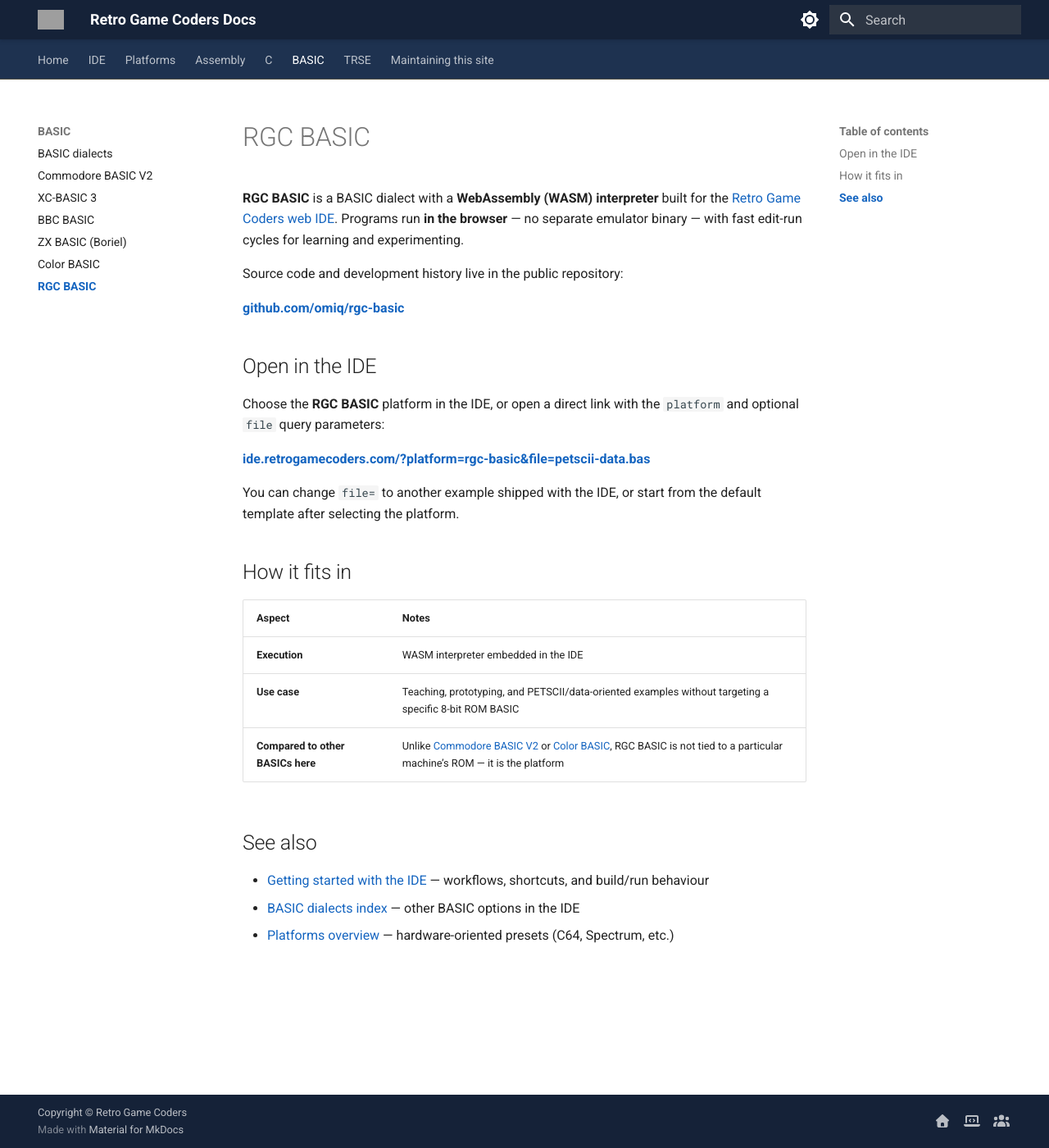
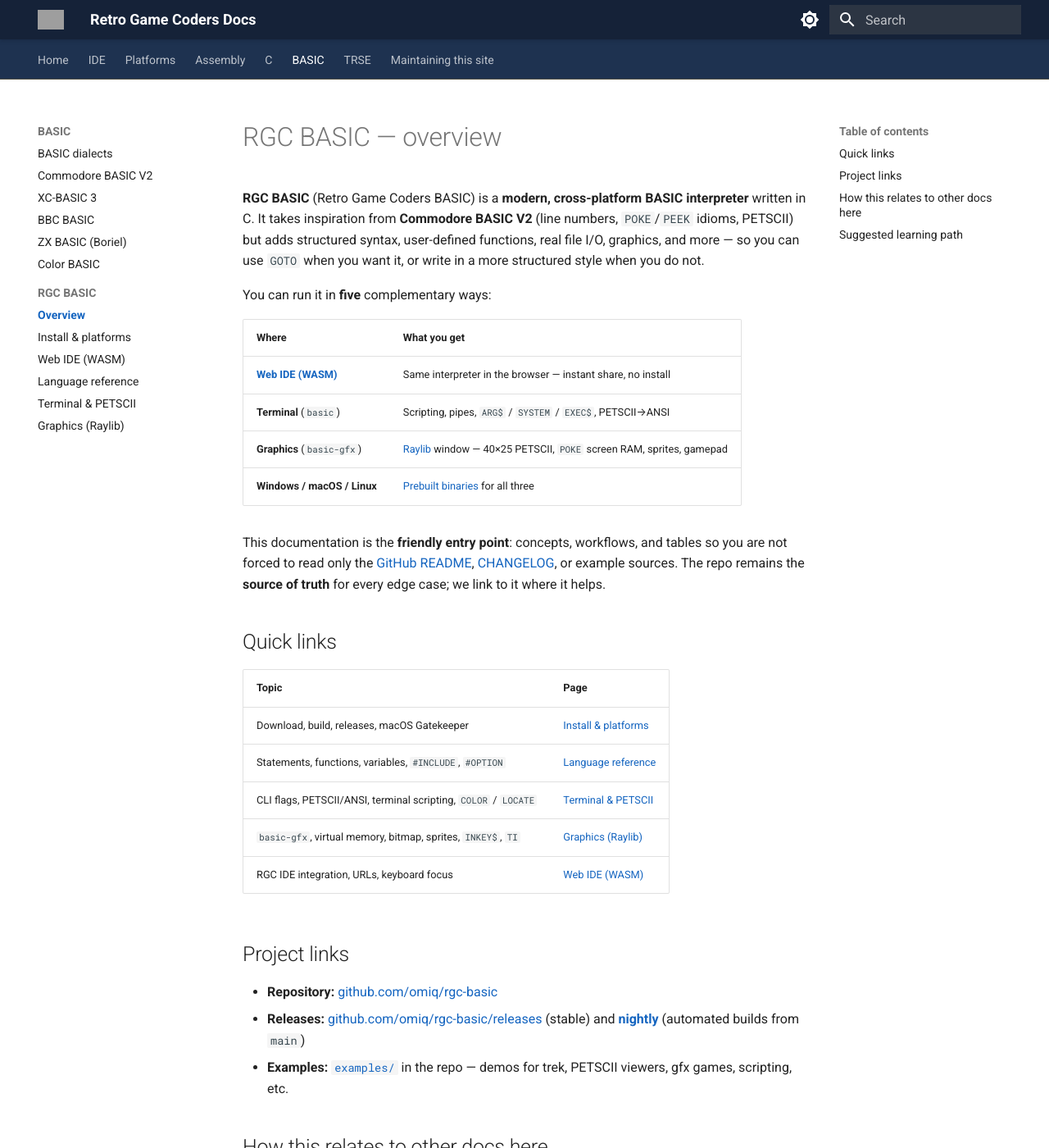
Before and after one commit to omiq/retrodocs, an MkDocs documentation site: the page built from docs/basic/rgc-basic.md, in a window 1280 px wide and 1400 px high. Shown: the whole window at 82% size. Built offline with MkDocs 1.6.1 and Material for MkDocs 9.7.7, drawn with Linux system fonts in a browser that asks for light colours; some of the changed text lies outside the part shown; grey boxes are pictures that could not be loaded.

Commit message:
retrodocs: expand RGC BASIC into multi-page guide
Add install, Web IDE, language summary, terminal/PETSCII, and Raylib
graphics pages; nested BASIC nav; update indexes and MAINTAINING.

Co-authored-by: Chris Garrett <chris@chrisg.com>

```diff
--- a/docs/basic/rgc-basic.md
+++ b/docs/basic/rgc-basic.md
@@ -1,34 +1,48 @@
----
-title: RGC BASIC
-description: Retro Game Coders BASIC — WebAssembly interpreter integrated in the RGC IDE.
+# RGC BASIC — overview
+
+**RGC BASIC** (Retro Game Coders BASIC) is a **modern, cross-platform BASIC interpreter** written in C. It takes inspiration from **Commodore BASIC V2** (line numbers, `POKE`/`PEEK` idioms, PETSCII) but adds structured syntax, user-defined functions, real file I/O, graphics, and more — so you can use `GOTO` when you want it, or write in a more structured style when you do not.
+
+You can run it in **five** complementary ways:
+
+| Where | What you get |
+|--------|----------------|
+| **[Web IDE (WASM)](rgc-basic/web-ide.md)** | Same interpreter in the browser — instant share, no install |
+| **Terminal** (`basic`) | Scripting, pipes, `ARG$` / `SYSTEM` / `EXEC$`, PETSCII→ANSI |
+| **Graphics** (`basic-gfx`) | [Raylib](https://www.raylib.com/) window — 40×25 PETSCII, `POKE` screen RAM, sprites, gamepad |
+| **Windows / macOS / Linux** | [Prebuilt binaries](https://github.com/omiq/rgc-basic/releases) for all three |
+
+This documentation is the **friendly entry point**: concepts, workflows, and tables so you are not forced to read only the [GitHub README](https://github.com/omiq/rgc-basic/blob/main/README.md), [CHANGELOG](https://github.com/omiq/rgc-basic/blob/main/CHANGELOG.md), or example sources. The repo remains the **source of truth** for every edge case; we link to it where it helps.
+
+## Quick links
+
+| Topic | Page |
+|--------|------|
+| Download, build, releases, macOS Gatekeeper | [Install & platforms](rgc-basic/install.md) |
+| Statements, functions, variables, `#INCLUDE`, `#OPTION` | [Language reference](rgc-basic/language.md) |
+| CLI flags, PETSCII/ANSI, terminal scripting, `COLOR` / `LOCATE` | [Terminal & PETSCII](rgc-basic/terminal-petscii.md) |
+| `basic-gfx`, virtual memory, bitmap, sprites, `INKEY$`, `TI` | [Graphics (Raylib)](rgc-basic/graphics-raylib.md) |
+| RGC IDE integration, URLs, keyboard focus | [Web IDE (WASM)](rgc-basic/web-ide.md) |
+
+## Project links
+
+- **Repository:** [github.com/omiq/rgc-basic](https://github.com/omiq/rgc-basic)
+- **Releases:** [github.com/omiq/rgc-basic/releases](https://github.com/omiq/rgc-basic/releases) (stable) and [**nightly**](https://github.com/omiq/rgc-basic/releases/tag/nightly) (automated builds from `main`)
+- **Examples:** [`examples/`](https://github.com/omiq/rgc-basic/tree/main/examples) in the repo — demos for trek, PETSCII viewers, gfx games, scripting, etc.
+
+## How this relates to other docs here
+
+- **[Commodore BASIC V2](commodore-basic-v2.md)** — the ROM dialect on real C64/VIC/PET hardware in emulators inside the IDE.
+- **RGC BASIC** — its *own* interpreter and language; not a C64 emulator, but familiar syntax and PETSCII-oriented features.
+
+When you outgrow “toy” snippets and want **real files, JSON, shell glue, or Raylib games**, RGC BASIC is aimed at that — locally or in the IDE.
+
+## Suggested learning path
+
+1. Open **[Web IDE](rgc-basic/web-ide.md)** or install **[binaries](rgc-basic/install.md)**.
+2. Run a tiny `PRINT` / `FOR` program, then skim **[Language reference](rgc-basic/language.md)** for keywords you need.
+3. For colourful terminal output or pipes, read **[Terminal & PETSCII](rgc-basic/terminal-petscii.md)**.
+4. For games and `.seq` art, move to **[Graphics (Raylib)](rgc-basic/graphics-raylib.md)** and the repo `examples/gfx_*.bas` files.
+
 ---
 
-# RGC BASIC
-
-**RGC BASIC** is a BASIC dialect with a **WebAssembly (WASM) interpreter** built for the [Retro Game Coders web IDE](https://ide.retrogamecoders.com/). Programs run **in the browser** — no separate emulator binary — with fast edit-run cycles for learning and experimenting.
-
-Source code and development history live in the public repository:
-
-**[github.com/omiq/rgc-basic](https://github.com/omiq/rgc-basic)**
-
-## Open in the IDE
-
-Choose the **RGC BASIC** platform in the IDE, or open a direct link with the `platform` and optional `file` query parameters:
-
-**[ide.retrogamecoders.com/?platform=rgc-basic&file=petscii-data.bas](https://ide.retrogamecoders.com/?platform=rgc-basic&file=petscii-data.bas)**
-
-You can change `file=` to another example shipped with the IDE, or start from the default template after selecting the platform.
-
-## How it fits in
-
-| Aspect | Notes |
-|--------|--------|
-| **Execution** | WASM interpreter embedded in the IDE |
-| **Use case** | Teaching, prototyping, and PETSCII/data-oriented examples without targeting a specific 8-bit ROM BASIC |
-| **Compared to other BASICs here** | Unlike [Commodore BASIC V2](commodore-basic-v2.md) or [Color BASIC](color-basic.md), RGC BASIC is not tied to a particular machine’s ROM — it is the platform |
-
-## See also
-
-- [Getting started with the IDE](../ide/getting-started.md) — workflows, shortcuts, and build/run behaviour
-- [BASIC dialects index](index.md) — other BASIC options in the IDE
-- [Platforms overview](../platforms/index.md) — hardware-oriented presets (C64, Spectrum, etc.)
+*Documentation aligned with RGC BASIC **v1.5.x**-class features described in the upstream README; for exact behaviour per release, see [CHANGELOG](https://github.com/omiq/rgc-basic/blob/main/CHANGELOG.md).*
--- a/mkdocs.yml
+++ b/mkdocs.yml
@@ -103,7 +103,13 @@ nav:
       - "BBC BASIC": basic/bbc-basic.md
       - "ZX BASIC (Boriel)": basic/zx-basic.md
       - "Color BASIC": basic/color-basic.md
-      - "RGC BASIC": basic/rgc-basic.md
+      - "RGC BASIC":
+          - "Overview": basic/rgc-basic.md
+          - "Install & platforms": basic/rgc-basic/install.md
+          - "Web IDE (WASM)": basic/rgc-basic/web-ide.md
+          - "Language reference": basic/rgc-basic/language.md
+          - "Terminal & PETSCII": basic/rgc-basic/terminal-petscii.md
+          - "Graphics (Raylib)": basic/rgc-basic/graphics-raylib.md
   - TRSE:
       - trse/index.md
       - "The TRSE language": trse/language.md
```
Also changed, not shown: docs/MAINTAINING.md (+1 -0 lines), docs/basic/index.md (+1 -1 lines), docs/basic/rgc-basic/graphics-raylib.md (added, +53 -0 lines), docs/basic/rgc-basic/install.md (added, +65 -0 lines), docs/basic/rgc-basic/language.md (added, +72 -0 lines), docs/basic/rgc-basic/terminal-petscii.md (added, +63 -0 lines), docs/basic/rgc-basic/web-ide.md (added, +34 -0 lines), docs/platforms/index.md (+1 -1 lines).
